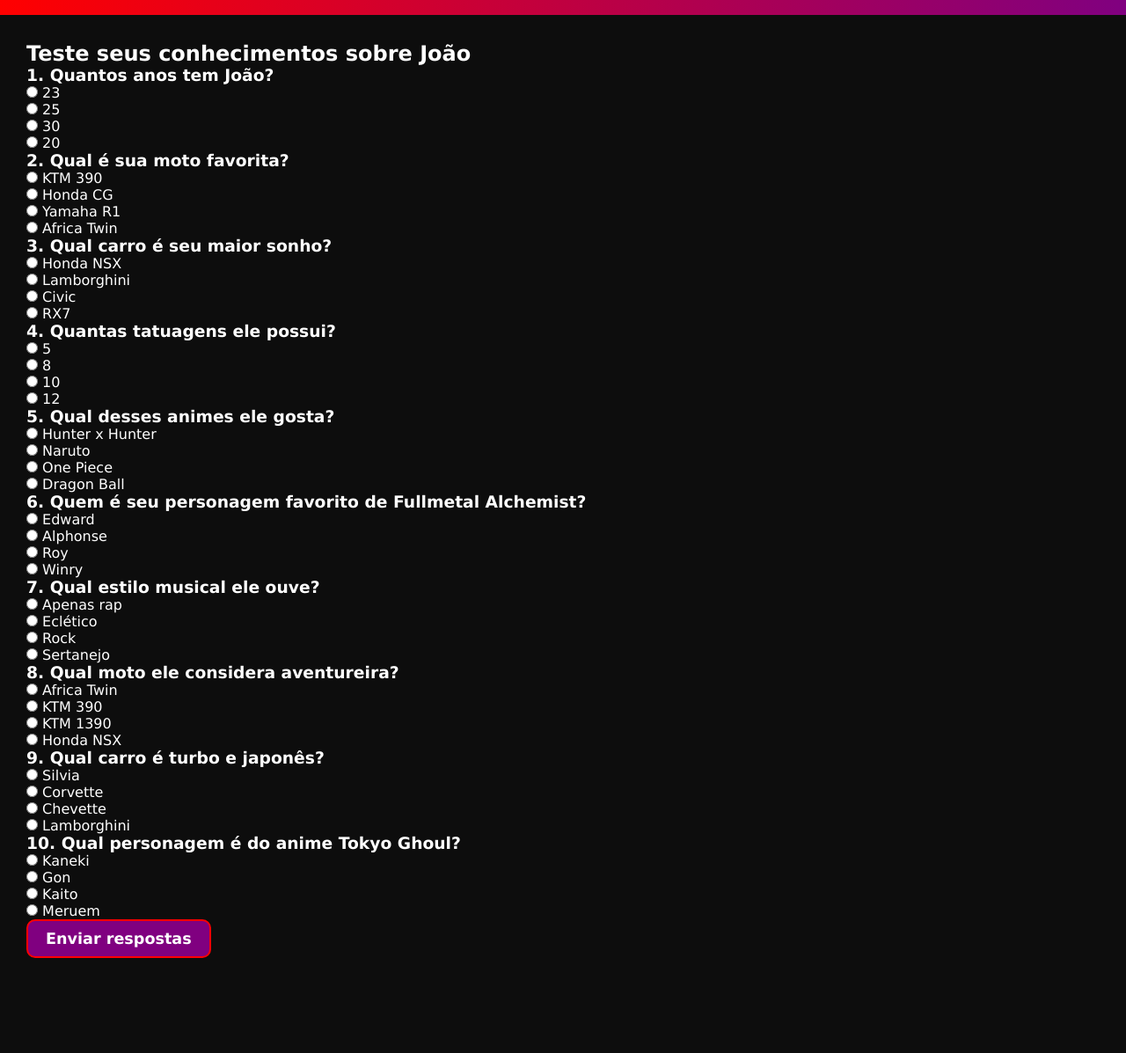
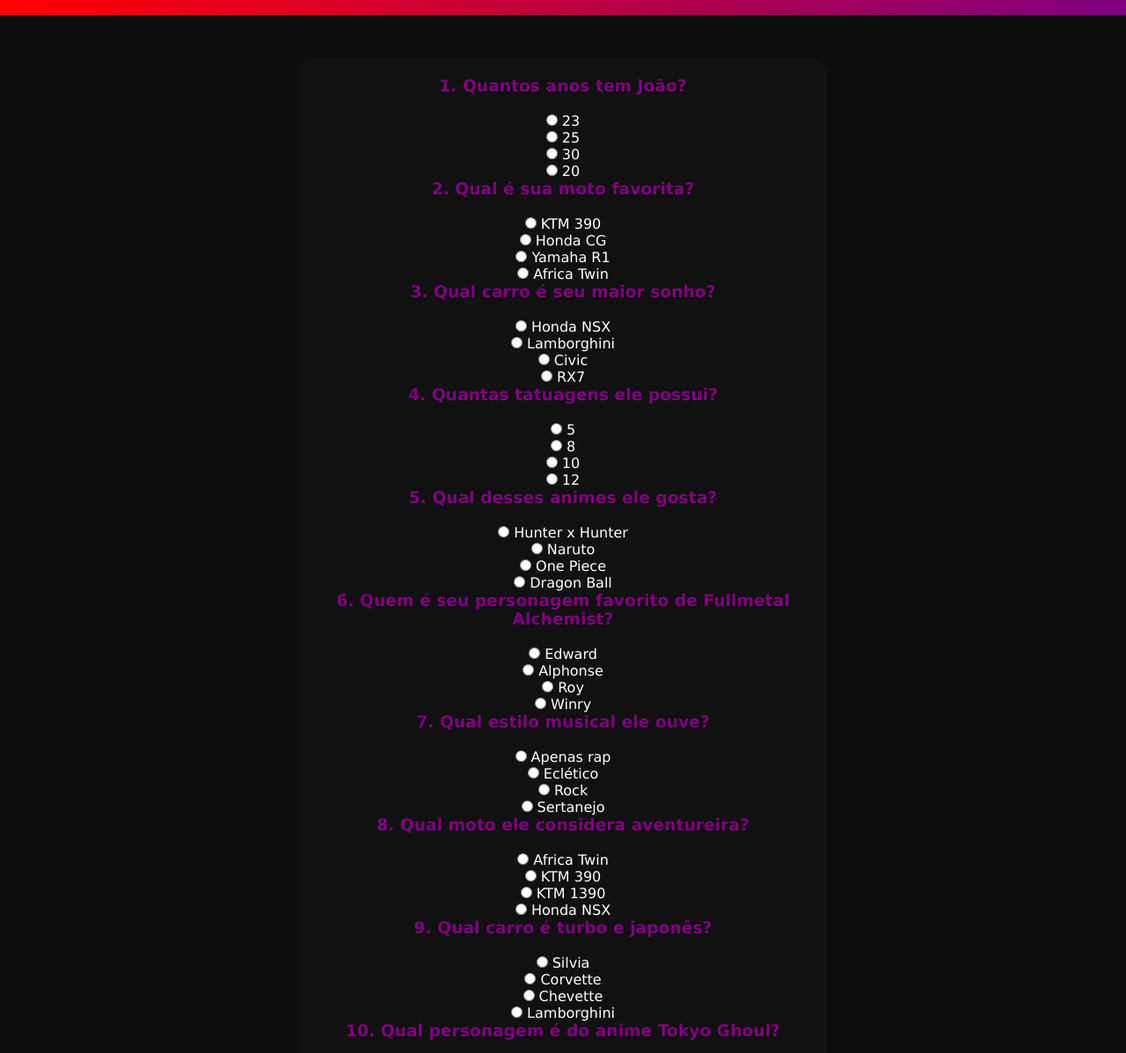
Before and after one commit to marioeluigi105/sobre-o-professor--joao, a plain HTML site: page quiz.html in a window 1280 px wide. Shown: the part 103-1300 px from the top of the page at 88% size. Before the commit the page ends 1222 px from the top, so only its background shows below. Drawn offline with Linux system fonts and the light colour scheme; files that its build step writes are made by us from their sources.

Commit message:
Update quiz.html

```diff
--- a/quiz.html
+++ b/quiz.html
@@ -19,10 +19,9 @@
 </header>
 
 <main>
-        <h2>Teste seus conhecimentos sobre João</h2>
-        <div id="quiz-container"></div>
-        <button id="submit-btn">Enviar respostas</button>
-        <p id="resultado"></p>
+    <div class="quiz-container" id="quiz-container">
+        <!-- Pergunta e alternativas serão inseridas aqui pelo JS -->
+    </div>
 </main>
 
 <script src="js/quiz.js"></script>
```
Lines whose indentation alone changed are shown as unchanged.
